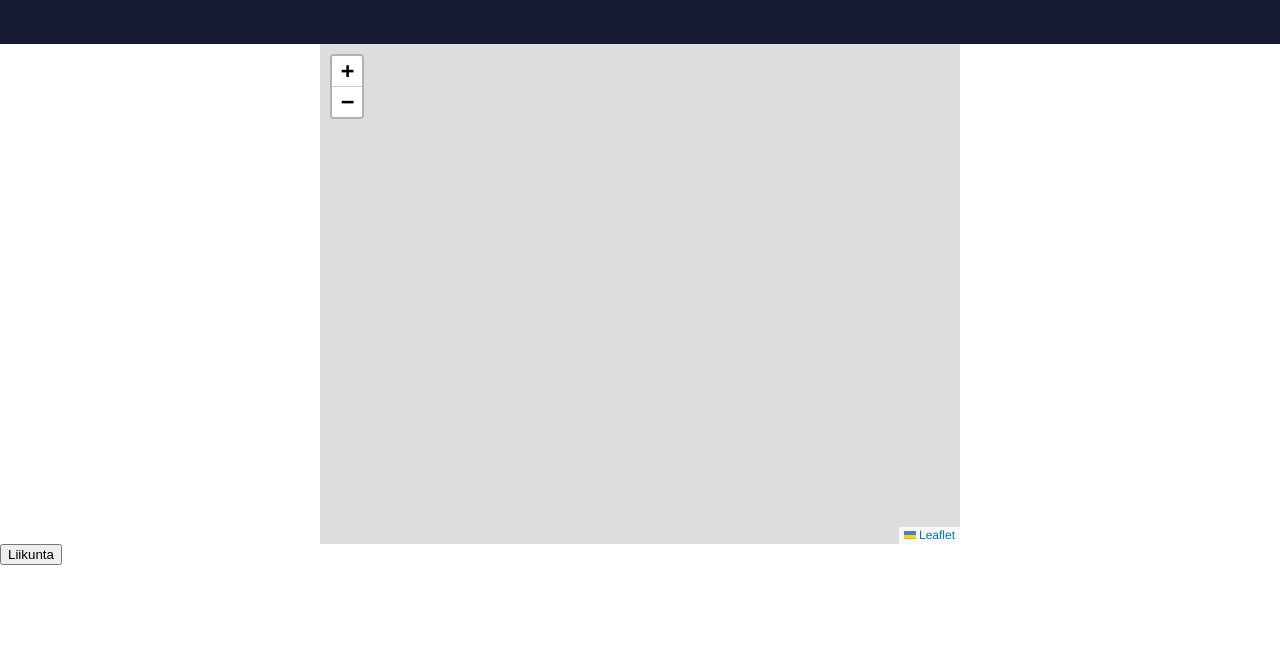
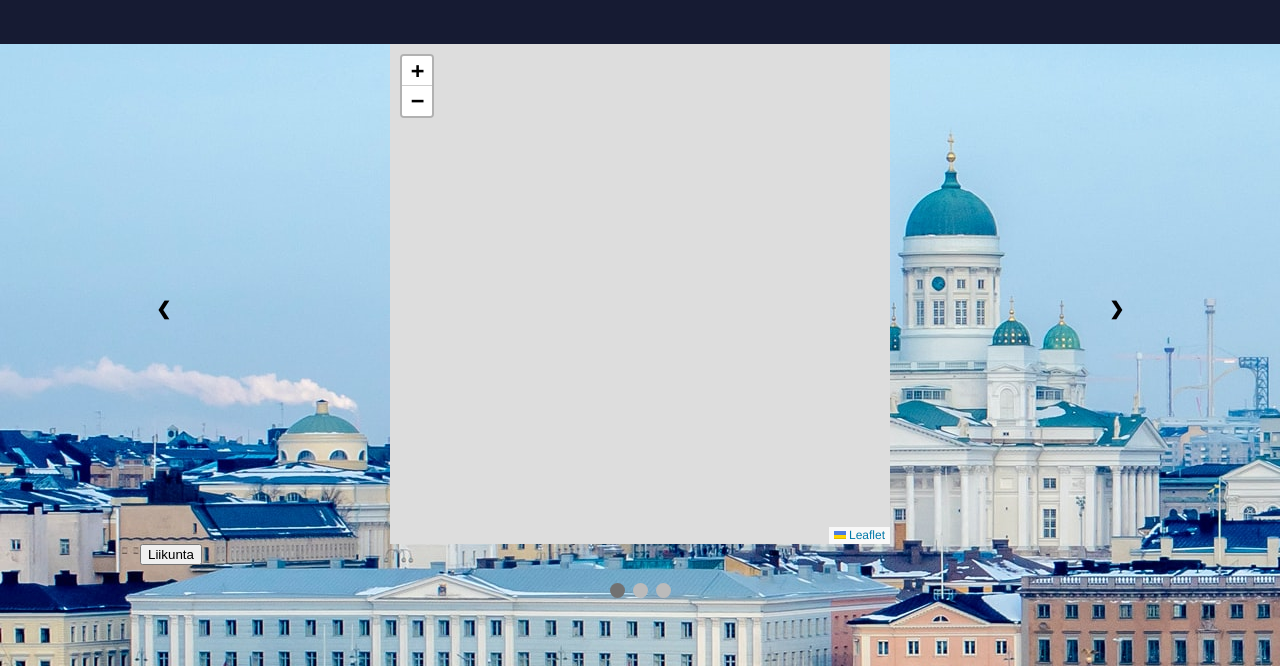
Before and after one commit to adnanavni/ylos-ulos-helsinki, a plain HTML site: page index.html in a window 1280 px wide. Shown: the part 134-800 px from the top of the page. Drawn offline with nearby package versions, Linux system fonts and the light colour scheme.

Commit message:
carousel and file structure
background image and carousel at front page

```diff
--- /dev/null
+++ b/css/main.css
@@ -0,0 +1,166 @@
+header {
+    width: 100%;
+    background-color:#161B33;
+}
+body{
+  background-image: url("../resources/helsinki2.jpg");
+}
+header h1 {
+    font-size: 70px;
+    color: white;
+    float: left;
+    padding-left: 20px;
+    margin-left: 20px;
+    /*font-family: 'Oswald', sans-serif;*/
+    font-family: 'Bebas Neue', cursive;
+}
+header ::after {
+    content:'';
+    display:table;
+    clear: both;
+}
+#menu {
+    float:right;
+}
+#menu ul {
+    margin: 0;
+    padding: 0;
+    list-style: none;
+}
+#menu li {
+    display: inline-block;
+    margin: 0 50px;
+    padding-top: 70px;
+    position:relative;
+}
+#menu a {
+    color: white;
+    font-family: 'Bebas Neue', cursive;
+    text-decoration: none;
+    text-transform: uppercase;
+    font-size: 30px;
+}
+#menu a:hover {
+    color: white;
+}
+#menu a::before{
+    content:'';
+    display: block;
+    height:5px;
+    background-color: white;
+    position: absolute;
+    top: 0;
+    width: 0%;
+    transition: all ease-in-out 100ms;
+}
+#menu a:hover::before{
+    width: 100%;
+}
+
+
+
+body{
+    margin:0;
+}
+.container{
+    width: 100%;
+    margin: 0 auto;
+}
+
+
+
+
+#map {
+    width: 50%;
+    height: 500px;
+    margin: auto;
+  }
+  #liikunta{
+    margin: auto;
+  }
+  * {box-sizing:border-box}
+
+  .slideshow-container {
+    max-width: 1000px;
+    position: relative;
+    margin: auto;
+  }
+
+  .mySlides {
+    display: none;
+  }
+
+  .prev, .next {
+    cursor: pointer;
+    position: absolute;
+    top: 50%;
+    width: auto;
+    margin-top: -22px;
+    padding: 16px;
+    color: black;
+    font-weight: bold;
+    font-size: 18px;
+    transition: 0.6s ease;
+    border-radius: 0 3px 3px 0;
+    user-select: none;
+  }
+
+  .next {
+    right: 0;
+    border-radius: 3px 0 0 3px;
+  }
+
+  .prev:hover, .next:hover {
+    background-color: rgba(0,0,0,0.8);
+  }
+
+  .text {
+    color: #f2f2f2;
+    font-size: 15px;
+    padding: 8px 12px;
+    position: absolute;
+    bottom: 8px;
+    width: 100%;
+    text-align: center;
+  }
+
+  .numbertext {
+    color: #f2f2f2;
+    font-size: 12px;
+    padding: 8px 12px;
+    position: absolute;
+    top: 0;
+  }
+
+  .dot {
+    cursor: pointer;
+    height: 15px;
+    width: 15px;
+    margin: 0 2px;
+    background-color: #bbb;
+    border-radius: 50%;
+    display: inline-block;
+    transition: background-color 0.6s ease;
+  }
+
+  .active, .dot:hover {
+    background-color: #717171;
+  }
+
+
+  .fade {
+    -webkit-animation-name: fade;
+    -webkit-animation-duration: 1.5s;
+    animation-name: fade;
+    animation-duration: 1.5s;
+  }
+
+  @-webkit-keyframes fade {
+    from {opacity: .4}
+    to {opacity: 1}
+  }
+
+  @keyframes fade {
+    from {opacity: .4}
+    to {opacity: 1}
+  }
--- a/index.html
+++ b/index.html
@@ -5,7 +5,7 @@
   <title>¡ Ylös - Ulos - Helsinki !</title>
     <link href="https://fonts.googleapis.com/css2?family=Bebas+Neue&family=Oswald:wght@600&display=swap" rel="stylesheet">
   <link href="https://cdnjs.cloudflare.com/ajax/libs/leaflet/1.7.1/leaflet.css" rel="stylesheet">
-  <link rel="stylesheet" href="main.css">
+  <link rel="stylesheet" href="css/main.css">
 </head>
 <body>
     <div class="container">
@@ -19,10 +19,37 @@
              </ul>
          </nav>
      </header>
+
+</div>
+
+<div class="slideshow-container">
+
+
+  <div class="mySlides fade">
     <div id="map"></div>
     <button id="liikunta">Liikunta</button>
+  </div>
+
+  <div class="mySlides fade">
+    <div id="map"></div>
+  </div>
+
+  <div class="mySlides fade">
+<div id="map"></div>
+  </div>
+
+  <a class="prev" onclick="plusSlides(-1)">&#10094;</a>
+  <a class="next" onclick="plusSlides(1)">&#10095;</a>
+</div>
+<br>
+
+<div style="text-align:center">
+  <span class="dot" onclick="currentSlide(1)"></span>
+  <span class="dot" onclick="currentSlide(2)"></span>
+  <span class="dot" onclick="currentSlide(3)"></span>
 </div>
 <script src="https://cdnjs.cloudflare.com/ajax/libs/leaflet/1.7.1/leaflet.js"></script>
-<script src="main.js"></script>
+<script src="./javascript/main.js"></script>
+<script src="./javascript/carusel.js"></script>
 </body>
 </html>
--- /dev/null
+++ b/javascript/carusel.js
@@ -0,0 +1,26 @@
+var slideIndex = 1;
+showSlides(slideIndex);
+
+function plusSlides(n) {
+  showSlides(slideIndex += n);
+}
+
+function currentSlide(n) {
+  showSlides(slideIndex = n);
+}
+
+function showSlides(n) {
+  var i;
+  var slides = document.getElementsByClassName("mySlides");
+  var dots = document.getElementsByClassName("dot");
+  if (n > slides.length) {slideIndex = 1}
+  if (n < 1) {slideIndex = slides.length}
+  for (i = 0; i < slides.length; i++) {
+      slides[i].style.display = "none";
+  }
+  for (i = 0; i < dots.length; i++) {
+      dots[i].className = dots[i].className.replace(" active", "");
+  }
+  slides[slideIndex-1].style.display = "block";
+  dots[slideIndex-1].className += " active";
+}
--- a/main.css
+++ /dev/null
@@ -1,74 +0,0 @@
-header {
-    width: 100%;
-    background-color:#161B33;
-}
-header h1 {
-    font-size: 70px;
-    color: white;
-    float: left;
-    padding-left: 20px;
-    margin-left: 20px;
-    /*font-family: 'Oswald', sans-serif;*/
-    font-family: 'Bebas Neue', cursive;
-}
-header ::after {
-    content:'';
-    display:table;
-    clear: both;
-}
-#menu {
-    float:right;
-}
-#menu ul {
-    margin: 0;
-    padding: 0;
-    list-style: none;
-}
-#menu li {
-    display: inline-block;
-    margin: 0 50px;
-    padding-top: 70px;
-    position:relative;
-}
-#menu a {
-    color: white;
-    font-family: 'Bebas Neue', cursive;
-    text-decoration: none;
-    text-transform: uppercase;
-    font-size: 30px;
-}
-#menu a:hover {
-    color: white;
-}
-#menu a::before{
-    content:'';
-    display: block;
-    height:5px;
-    background-color: white;
-    position: absolute;
-    top: 0;
-    width: 0%;
-    transition: all ease-in-out 100ms;
-}
-#menu a:hover::before{
-    width: 100%;
-}
-
-
-
-body{
-    margin:0;
-}
-.container{
-    width: 100%;
-    margin: 0 auto;
-}
-
-
-
-
-#map {
-    width: 50%;
-    height: 500px;
-    margin: auto;
-  }
```
Also changed, not shown: javascript/main.js (renamed from main.js), resources/helsinki.jpg (added), resources/helsinki2.jpg (added).
